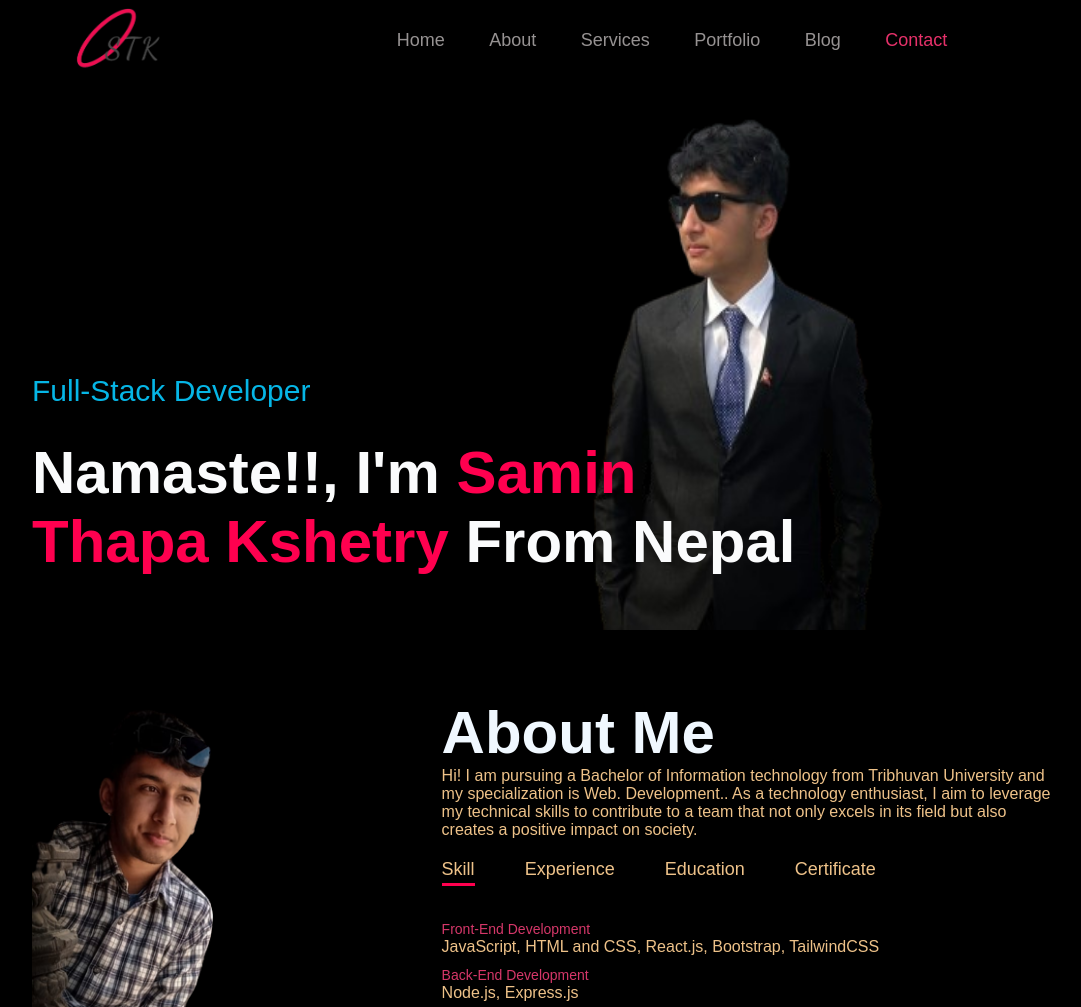
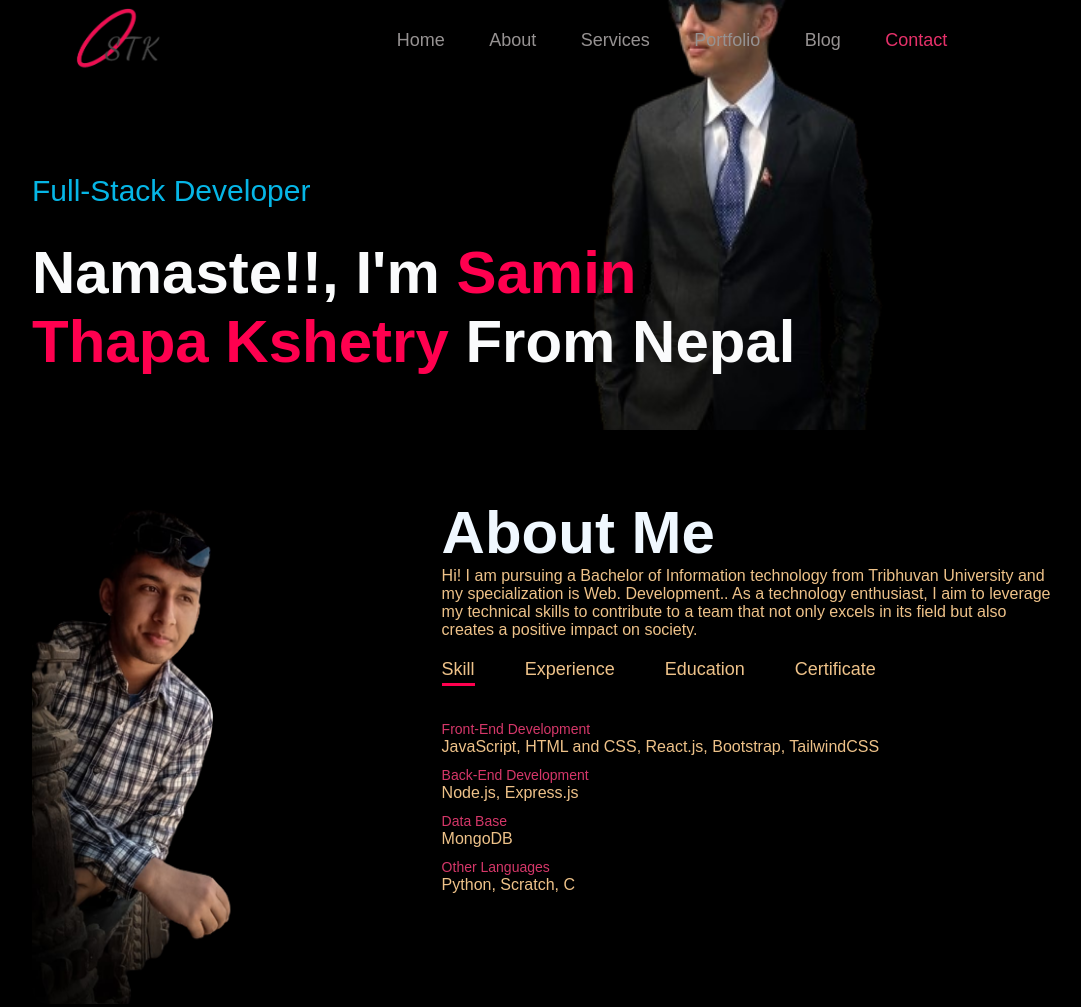
Before and after one commit to saminthapa/website, a plain HTML site: page index.html in a window 1280 px wide. Shown: the top 1007 px of the page, without its empty margins (96-1177 px from the left). Drawn offline with nearby package versions, Linux system fonts and the light colour scheme.

Commit message:
Update style1.css

```diff
--- a/style1.css
+++ b/style1.css
@@ -32,7 +32,7 @@ nav{
 
 .img{
     margin-left: 250px;
-   margin-top: -300px;
+   margin-top: -500px;
 }
 nav ul {
     position: fixed;
```
